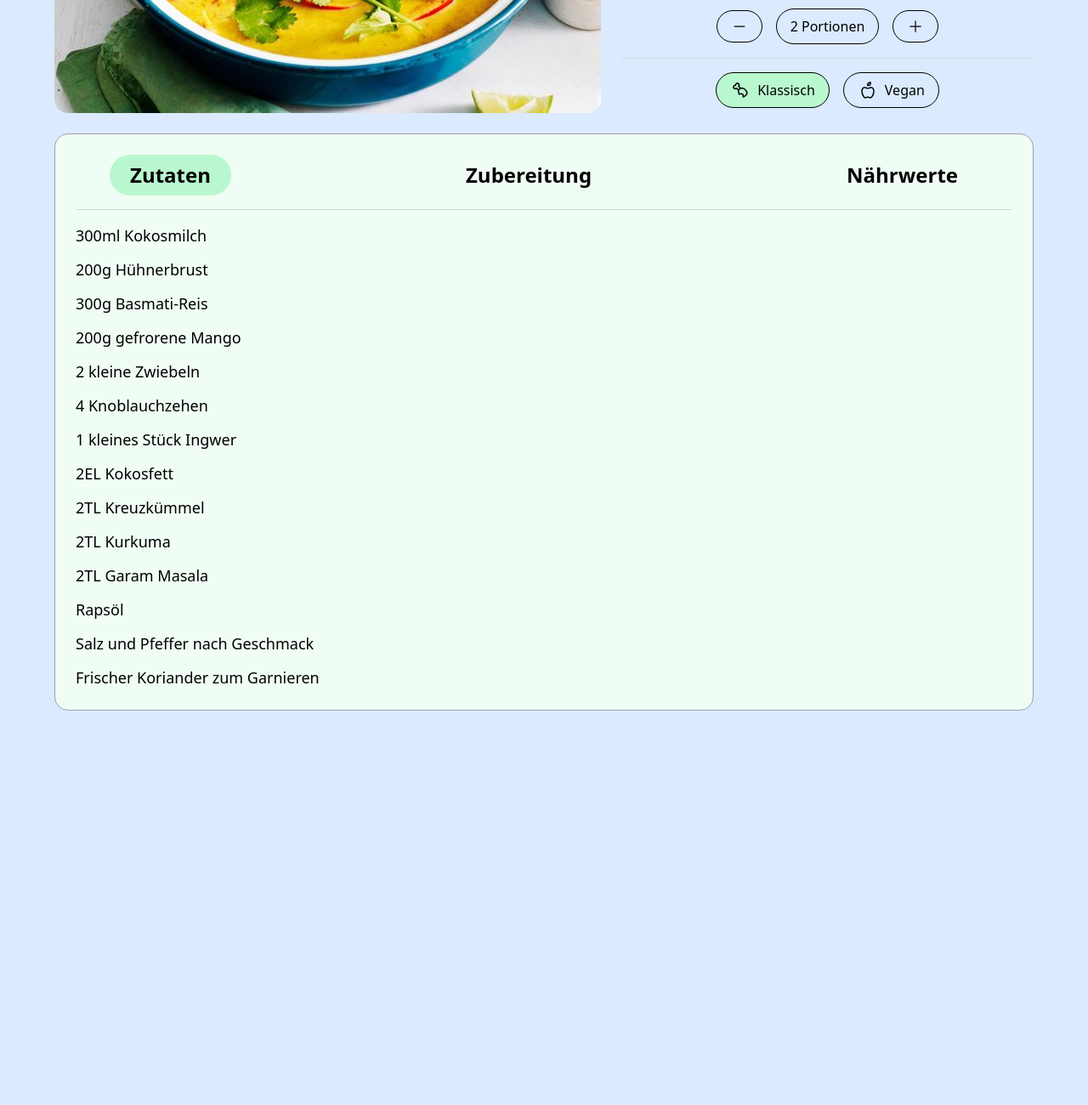
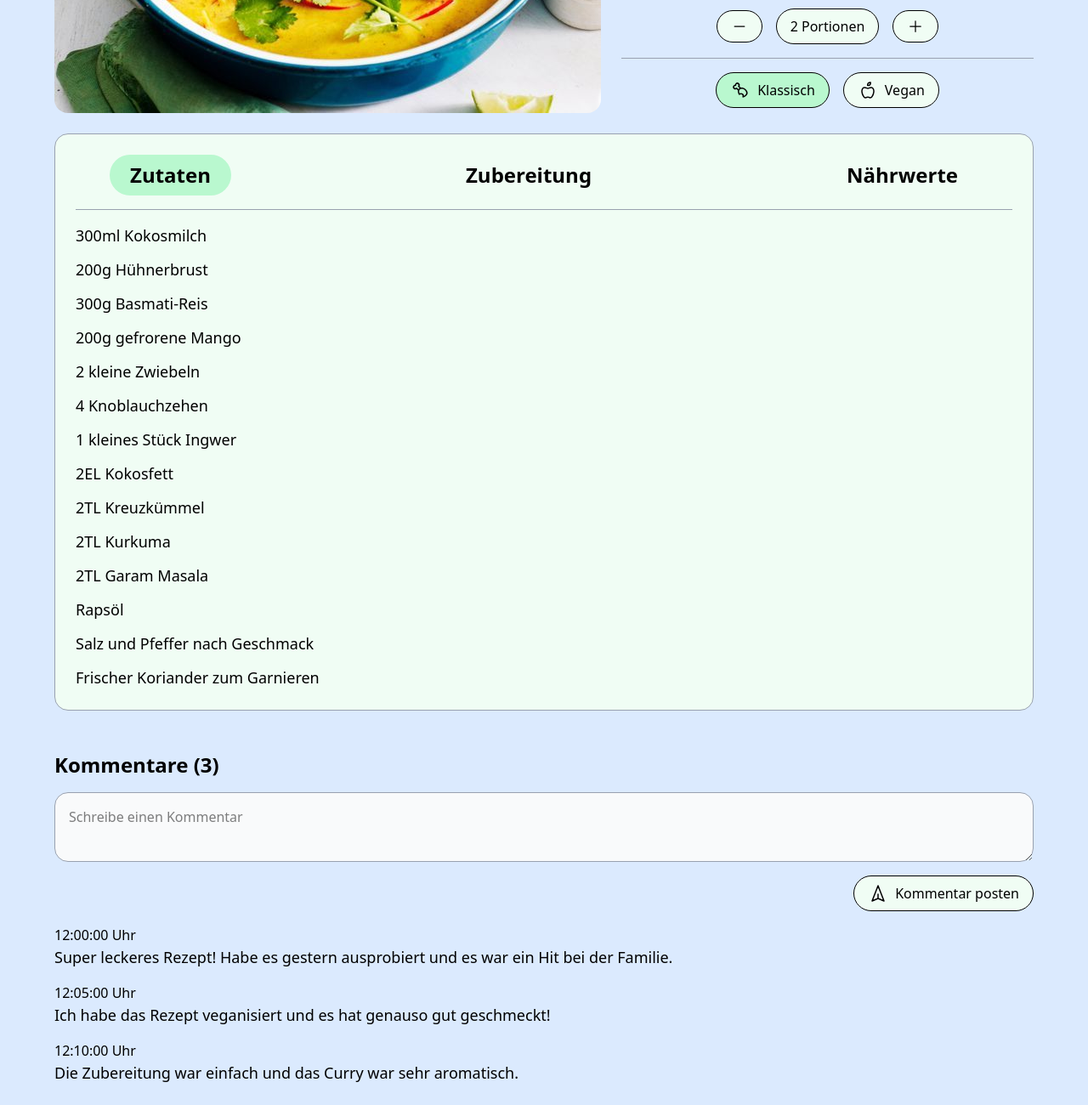
Before and after one commit to MrKaktusFilm/myRecipe, a website built with Vite: page index.html in a window 1280 px wide. Shown: the part 487-1787 px from the top of the page at 85% size. Before the commit the page ends 1323 px from the top, so only its background shows below. Built offline with nearby package versions, Linux system fonts and the light colour scheme.

Commit message:
add comment section

```diff
--- a/index.html
+++ b/index.html
@@ -32,14 +32,14 @@
         <hr class="divider">
 
         <div class="flex flex-row items-center gap-4 mt-4 justify-center">
-          <button class="selection_button" x-on:click="if(portions > 1) portions--">
+          <button class="selection_button bg-green-50" x-on:click="if(portions > 1) portions--">
             <svg xmlns="http://www.w3.org/2000/svg" fill="none" viewBox="0 0 24 24" stroke-width="1.5" stroke="currentColor" class="size-5">
               <path stroke-linecap="round" stroke-linejoin="round" d="M5 12h14" />
             </svg>
 
           </button>
-          <p class="border rounded-4xl py-2 px-4" x-text="`${portions} Portion${getPluralSuffix('en')}`"></p>
-          <button class="selection_button" x-on:click="if(portions < 10) portions++">
+          <p class="border rounded-4xl py-2 px-4 bg-green-50" x-text="`${portions} Portion${getPluralSuffix('en')}`"></p>
+          <button class="selection_button bg-green-50" x-on:click="if(portions < 10) portions++">
             <svg xmlns="http://www.w3.org/2000/svg" fill="none" viewBox="0 0 24 24" stroke-width="1.5" stroke="currentColor" class="size-5">
               <path stroke-linecap="round" stroke-linejoin="round" d="M12 4.5v15m7.5-7.5h-15" />
             </svg>
@@ -49,14 +49,14 @@
         <hr class="divider">
 
         <div class="flex flex-row items-center gap-4 mt-4 justify-center">
-          <button class="selection_button flex flex-row" x-on:click="vegan = false" :class="!vegan ? 'bg-green-200' : ''">
+          <button class="selection_button flex flex-row bg-green-50" x-on:click="vegan = false" :class="!vegan ? 'bg-green-200' : ''">
             <svg class="w-6 h-6" aria-hidden="true" xmlns="http://www.w3.org/2000/svg" width="24" height="24" fill="none" viewBox="0 0 24 24">
               <path stroke="currentColor" stroke-linecap="round" stroke-linejoin="round" stroke-width="1.5" d="M12.4427 9.88469 9.93591 7.50961c.81449-.81448.80559-2.06903-.02046-2.89511-.82608-.82607-2.08062-.83494-2.89511-.02046-.4791.47911-.71525 1.20118-.56606 1.82948-.6283-.14919-1.35037.08695-1.82948.56606-.81448.81448-.80561 2.06903.02047 2.89511.82607.82611 2.08062.83491 2.8951.02046l2.50233 2.29305m.8063-1.38c1.83-1.8299 5.1241-1.22213 7.1925.8462 2.0684 2.0684 2.3191 4.6228.2978 6.6441-1.0322 1.0321-2.1287 1.6094-3.2302 1.6518.5878-1.3405.2254-2.5874-.8127-3.2811-.918-.6135-2.1806-.7802-3.5479.179-1.10401-2.0578-1.30393-4.6355.1005-6.04Z"/>
             </svg>
             <p class="ml-2">Klassisch</p>
           </button>
 
-          <button class="selection_button flex flex-row" x-on:click="vegan = true" :class="vegan ? 'bg-green-200' : ''">
+          <button class="selection_button flex flex-row bg-green-50" x-on:click="vegan = true" :class="vegan ? 'bg-green-200' : ''">
             <svg class="w-6 h-6" aria-hidden="true" xmlns="http://www.w3.org/2000/svg" width="24" height="24" fill="none" viewBox="0 0 24 24">
               <path stroke="currentColor" stroke-linecap="round" stroke-linejoin="round" stroke-width="1.5" d="M12 10.0419c-1.3902 0-1.3935-1.1249-4.20643-1.037-1.73056.05408-3.15551 2.2303-2.71168 5.3081C5.35949 16.2381 6.98619 21 8.99172 21c2.00548 0 2.07358-.8508 3.00828-.8508.9347 0 .8551.8508 3.0083.8508s3.6322-4.7619 3.9098-6.687c.4438-3.0778-.9811-5.25402-2.7117-5.3081-2.8129-.0879-2.8162 1.037-4.2064 1.037Zm2.3598-4.2126c-.8779.74829-1.8612.71957-2.7221.71957 0-.62576.0792-1.94012.8609-2.76911.7817-.82898 2.1271-.7664 2.6434-.7664 0 .59448.0956 2.06766-.7822 2.81594Z"/>
             </svg>
@@ -173,6 +173,39 @@
         <p class="text-right" x-text="`${portions * 4} g`"></p>
       </div>
     </div>
+
+    <div class="flex flex-col gap-4 my-6" x-data="{
+      comments: [
+        { time: '12:00:00', text: 'Super leckeres Rezept! Habe es gestern ausprobiert und es war ein Hit bei der Familie.' },
+        { time: '12:05:00', text: 'Ich habe das Rezept veganisiert und es hat genauso gut geschmeckt!' },
+        { time: '12:10:00', text: 'Die Zubereitung war einfach und das Curry war sehr aromatisch.' }
+      ],
+      message: '',
+      addComment() {
+        if (this.message.trim() !== '') {
+          this.comments.push({ time: new Date().toLocaleTimeString(), text: this.message });
+          this.message = '';
+        }
+      }
+    }">
+      <h2 class="section-header" x-text="`Kommentare (${comments.length})`"></h2>
+      <textarea class="w-full p-4 border border-gray-400 bg-gray-50 rounded-2xl" placeholder="Schreibe einen Kommentar" x-model="message"></textarea>
+      <button class="selection_button self-end flex flex-row items-center bg-green-50" x-on:click="addComment()">
+        <svg class="w-6 h-6" aria-hidden="true" xmlns="http://www.w3.org/2000/svg" width="24" height="24" fill="none" viewBox="0 0 24 24">
+          <path stroke="currentColor" stroke-linecap="round" stroke-linejoin="round" stroke-width="1.5" d="m12 18-7 3 7-18 7 18-7-3Zm0 0v-5"/>
+        </svg>
+        <p class="ml-2">Kommentar posten</p>
+      </button>
+
+      <ul class="flex flex-col gap-4">
+        <template x-for="comment in comments">
+          <li>
+            <p x-text="`${comment.time} Uhr`"></p>
+            <p class="text-lg" x-text="comment.text"></p>
+          </li>
+        </template>
+      </ul>
+    </div>
   </div>
 </body>
 </html>
--- a/src/style.css
+++ b/src/style.css
@@ -9,7 +9,7 @@
 }
 
 .divider {
-  @apply my-4 border-gray-300;
+  @apply my-4 border-gray-400;
 }
 
 .selection_button {
--- a/vite.config.ts
+++ b/vite.config.ts
@@ -3,6 +3,7 @@ import tailwindcss from '@tailwindcss/vite'
 export default defineConfig({
     server: {
         port: 3000,
+        host: true,
     },
     plugins: [    tailwindcss(),  ],
 })
```
